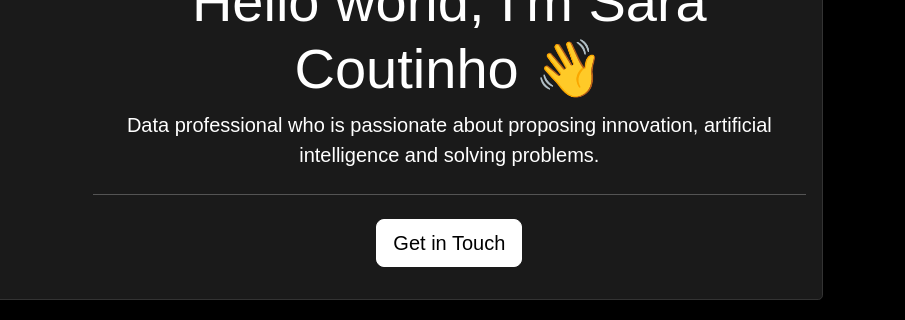
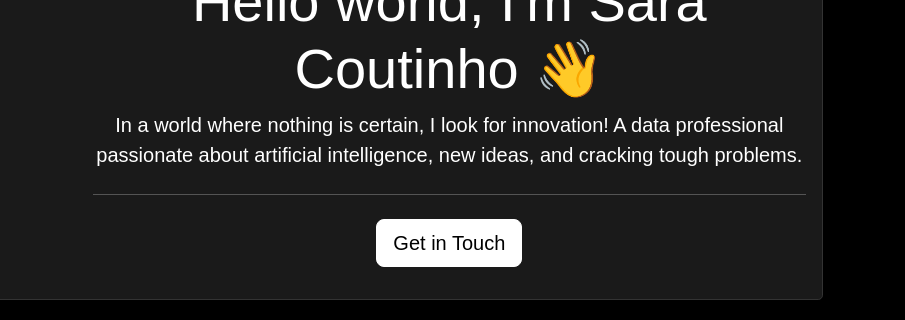
Before and after one commit to SaraBCoutinho/github-portfolio, a plain HTML site: page index.html in a window 1280 px wide. Shown: the part 146-466 px from the top of the page, 375-1280 px from the left. Drawn offline with nearby package versions, Linux system fonts and the light colour scheme.

Commit message:
Update index.html

```diff
--- a/index.html
+++ b/index.html
@@ -179,7 +179,7 @@
                     </div>
                     <div class="col-md-8">
                         <h1 class="display-4">Hello world, I'm Sara Coutinho 👋</h1>
-                        <p class="lead">Data professional who is passionate about proposing innovation, artificial intelligence and solving problems.</p>
+                        <p class="lead">In a world where nothing is certain, I look for innovation! A data professional passionate about artificial intelligence, new ideas, and cracking tough problems.
                         <hr class="my-4">
                         <!--<p>I worked with
                             : data analysis and dataviz; machine learning pipelines to nlp (fake news detection), computer vision (object classification and detection) and anomaly detection (predictive maintenance); generative ai (zero-shot learning, prompt engineering, context engineering, rag, text generation). I am curious about learn new trends in AI and how it is applied in the society. In addition, I have a particuparly interest for fake news detection and ai applied for information security. My goals include looking for new AI approaches to solve currently problems. </p>-->
```
